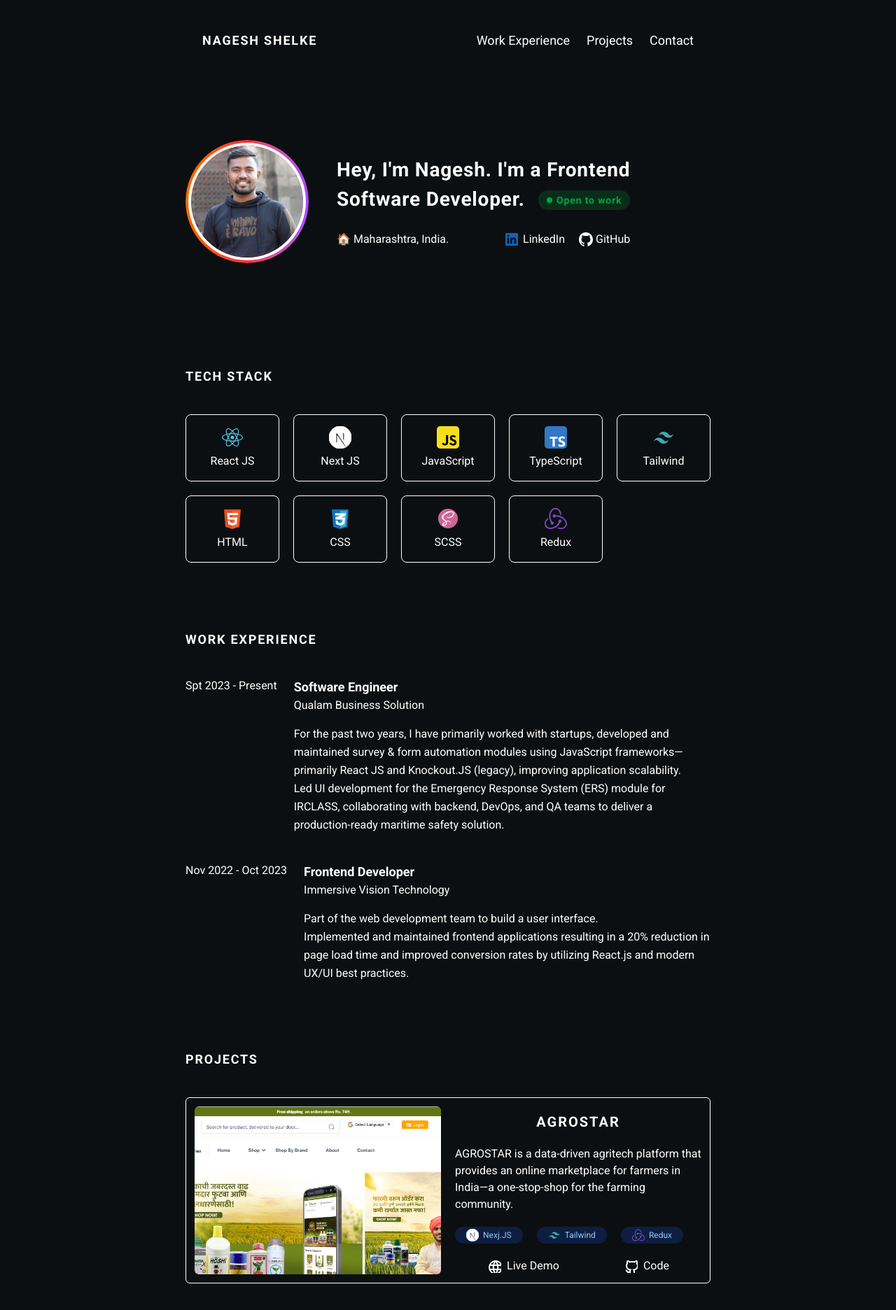
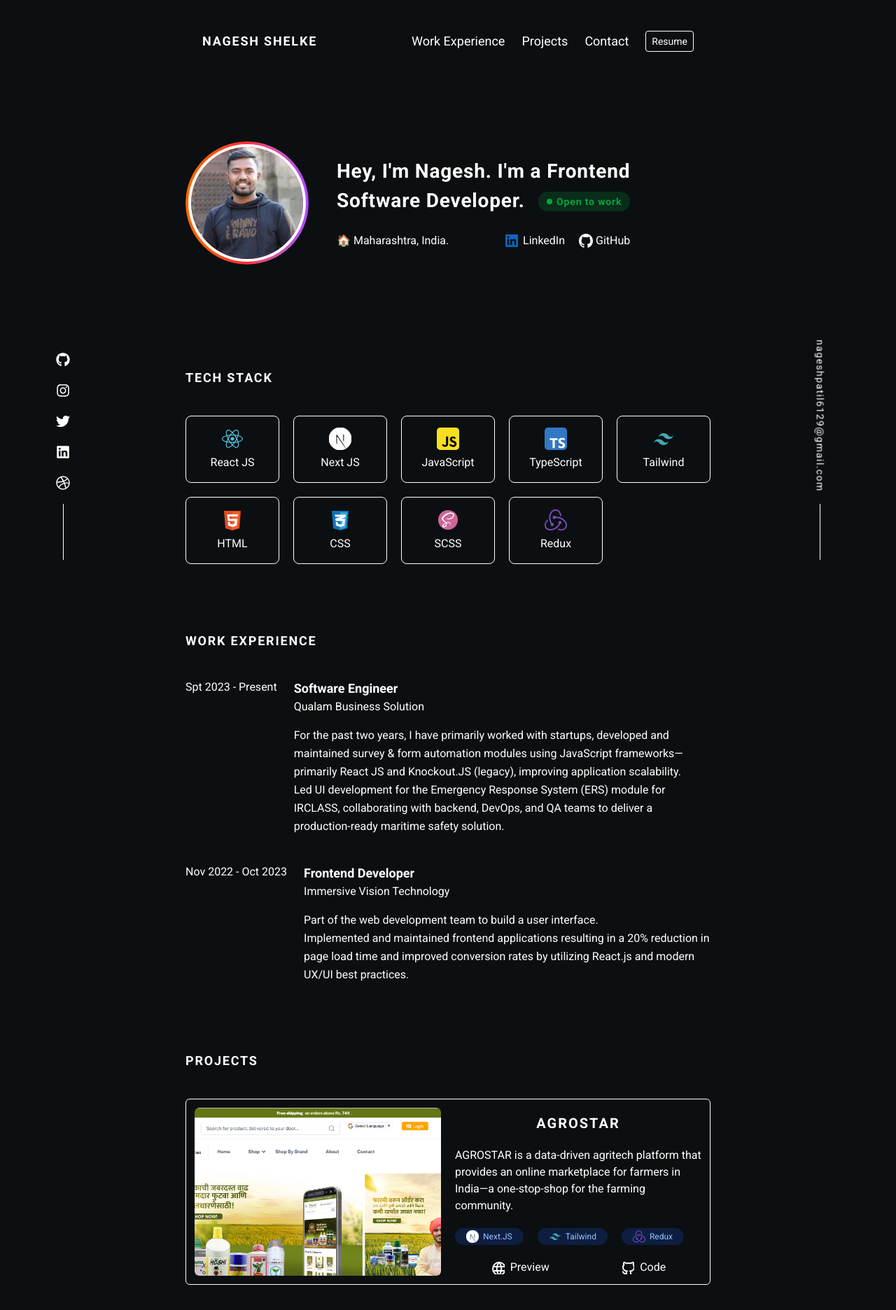
Before and after one commit to NageshShelke/my-app, a React (Vite) app: page / in a window 1280 px wide. Shown: the top 1872 px of the page at 70% size. Built offline with nearby package versions, Linux system fonts and the light colour scheme.

Commit message:
added resume button and side bar

```diff
--- a/package.json
+++ b/package.json
@@ -11,8 +11,10 @@
   },
   "dependencies": {
     "@tailwindcss/vite": "^4.1.12",
+    "framer-motion": "^12.23.25",
     "react": "^19.1.1",
     "react-dom": "^19.1.1",
+    "react-icons": "^5.5.0",
     "tailwindcss": "^4.1.12"
   },
   "devDependencies": {
--- a/src/App.jsx
+++ b/src/App.jsx
@@ -5,6 +5,7 @@
 import Experience from './Componants/Experience'
 import Projects from './Componants/Projects'
 import Contact from './Componants/Contact'
+import Sidebar from './Componants/Sidebar'
 
 const App = () => {
   return (
@@ -15,6 +16,10 @@
       <Experience />
       <Projects />
       <Contact />
+      <div className="hidden xl:block">
+        <Sidebar/>
+      </div>
+
     </div>
   )
 }
--- a/src/Componants/Experience.jsx
+++ b/src/Componants/Experience.jsx
@@ -1,12 +1,19 @@
+"use client";
+import { motion } from "framer-motion";
+
 const Experience = () => {
   return (
     <div className="flex flex-col w-full mt-24">
-      <h2
+      <motion.h2
         id="work-experience"
+        initial={{ opacity: 0, y: 20 }}
+        whileInView={{ opacity: 1, y: 0 }}
+        viewport={{ once: true, amount: 0.2 }}
+        transition={{ duration: 0.6, ease: "easeOut" }}
         className="font-bold text-lg tracking-widest text-white uppercase mb-10"
       >
         Work Experience
-      </h2>
+      </motion.h2>
 
       <div className="flex w-full gap-6 max-md:flex-col">
         <p className="text-light-gray whitespace-nowrap max-sm:hidden">
--- a/src/Componants/Header.jsx
+++ b/src/Componants/Header.jsx
@@ -1,32 +1,78 @@
+"use client";
 import React, { useState } from "react";
+import { motion, AnimatePresence } from "framer-motion";
 
 const Header = () => {
   const [open, setOpen] = useState(false);
 
   return (
-    <div className="w-full mx-auto max-w-[47.5rem] p-6">
+    <motion.div
+      initial={{ opacity: 0, y: -20 }}
+      animate={{ opacity: 1, y: 0 }}
+      transition={{ duration: 0.6, ease: "easeOut" }}
+      className="w-full mx-auto max-w-[47.5rem] p-6"
+    >
       <header className="w-full pt-5 pb-10">
         <nav className="w-full flex items-center justify-between">
-          <a
+
+          {/* Logo */}
+          <motion.a
+            href="/"
+            initial={{ x: -20, opacity: 0 }}
+            animate={{ x: 0, opacity: 1 }}
+            transition={{ duration: 0.5, delay: 0.2 }}
             className="font-bold hover:text-white uppercase text-light-gray text-lg tracking-widest"
-            href="/"
           >
             Nagesh Shelke
-          </a>
+          </motion.a>
 
-          <div className="hidden md:flex items-center gap-6 text-lg text-light-gray">
-            <a className="hover:text-white" href="/#work-experience">
-              Work Experience
-            </a>
-            <a className="hover:text-white" href="/#projects">
-              Projects
-            </a>
-            <a className="hover:text-white" href="/#contact">
-              Contact
-            </a>
-          </div>
+          {/* Desktop Menu */}
+          <motion.div
+            className="hidden md:flex items-center gap-6 text-lg text-light-gray"
+            initial="hidden"
+            animate="show"
+            variants={{
+              hidden: { opacity: 0 },
+              show: {
+                opacity: 1,
+                transition: {
+                  delayChildren: 0.3,
+                  staggerChildren: 0.15,
+                },
+              },
+            }}
+          >
+            {["Work Experience", "Projects", "Contact"].map((item, i) => (
+              <motion.a
+                key={i}
+                href={`/#${item.toLowerCase().replace(" ", "-")}`}
+                variants={{
+                  hidden: { opacity: 0, y: -8 },
+                  show: { opacity: 1, y: 0 },
+                }}
+                whileHover={{ scale: 1.05 }}
+                className="hover:text-white"
+              >
+                {item}
+              </motion.a>
+            ))}
 
-          <button
+            {/* Resume Button */}
+            <motion.a
+              href="/Nagesh_Shelke.pdf" // replace with your actual resume path
+              download
+              whileHover={{ scale: 1.05 }}
+              className="px-2 py-1 border border-light-gray text-light-gray rounded text-sm  hover:text-white hover:border-white transition-colors duration-300"
+            >
+              Resume
+            </motion.a>
+          </motion.div>
+
+          {/* Mobile Menu Button */}
+          <motion.button
+            initial={{ opacity: 0, x: 20 }}
+            animate={{ opacity: 1, x: 0 }}
+            transition={{ duration: 0.4, delay: 0.2 }}
             onClick={() => setOpen(!open)}
             className="md:hidden text-light-gray hover:text-white focus:outline-none"
           >
@@ -61,11 +107,19 @@
                 />
               </svg>
             )}
-          </button>
+          </motion.button>
         </nav>
 
+        {/* Mobile Dropdown Menu */}
+        <AnimatePresence>
           {open && (
-          <div className="mt-4 md:hidden flex flex-col gap-4 text-light-gray text-lg">
+            <motion.div
+              initial={{ opacity: 0, height: 0, y: -10 }}
+              animate={{ opacity: 1, height: "auto", y: 0 }}
+              exit={{ opacity: 0, height: 0, y: -10 }}
+              transition={{ duration: 0.25 }}
+              className="mt-4 md:hidden flex flex-col gap-4 text-light-gray text-lg overflow-hidden"
+            >
               <a className="hover:text-white" href="/#work-experience">
                 Work Experience
               </a>
@@ -75,10 +129,18 @@
               <a className="hover:text-white" href="/#contact">
                 Contact
               </a>
-          </div>
+              <a
+                href="/Nagesh_Shelke.pdf" // replace with your actual resume path
+                download
+                className="hover:text-white"
+              >
+                Resume
+              </a>
+            </motion.div>
           )}
+        </AnimatePresence>
       </header>
-    </div>
+    </motion.div>
   );
 };
 
--- a/src/Componants/Projects.jsx
+++ b/src/Componants/Projects.jsx
@@ -10,8 +10,12 @@
 
       {/* Project 1 */}
       <div className="flex w-full h-auto p-3 rounded-md gap-5 mb-10 max-md:flex-col border border-light-gray/30">
-        <div className="w-1/2 max-md:w-full rounded-md">
-          <img src="./agrostar.png" alt="ProjectImage" className="rounded-md w-full h-full object-cover" />
+        <div className="w-1/2 max-md:w-full rounded-md overflow-hidden">
+          <img
+            src="./agrostar.png"
+            alt="ProjectImage"
+            className="rounded-md w-full h-full object-cover transition-transform duration-300 ease-in-out hover:scale-105"
+          />
         </div>
 
         <div className="w-1/2 max-md:w-full">
@@ -27,7 +31,7 @@
           <div className="flex flex-wrap mt-5 gap-5">
             <div className="flex h-6 items-center gap-1.5 px-4 rounded-full bg-blue-600/20 text-blue-300">
               <img width="18" src="/next-icon.svg" />
-              <p className="text-xs whitespace-nowrap">Nexj.JS</p>
+              <p className="text-xs whitespace-nowrap">Next.JS</p>
             </div>
 
             <div className="flex h-6 items-center gap-1.5 px-4 rounded-full bg-blue-600/20 text-blue-300">
@@ -39,8 +43,6 @@
               <img width="18" src="/redux-icon.svg" />
               <p className="text-xs whitespace-nowrap">Redux</p>
             </div>
-
-
           </div>
 
           <div className="flex flex-wrap mt-5 w-full justify-around text-light-gray">
@@ -52,7 +54,7 @@
                 <path d="M11.5 3a17 17 0 0 0 0 18"></path>
                 <path d="M12.5 3a17 17 0 0 1 0 18"></path>
               </svg>
-              <p>Live Demo</p>
+              <p>Preview</p>
             </a>
 
             <a href="" className="flex items-center gap-2">
@@ -67,6 +69,7 @@
 
       {/* Project 2 */}
       <div className="flex w-full h-auto p-5 rounded-md gap-5 shadow-xl max-md:flex-col border border-light-gray/30">
+
         <div className="w-1/2 max-md:w-full">
           <p className="font-semibold text-white text-xl tracking-widest mt-2 text-center">
             Dr. Samuals Clinic
@@ -103,7 +106,7 @@
                 <path d="M11.5 3a17 17 0 0 0 0 18"></path>
                 <path d="M12.5 3a17 17 0 0 1 0 18"></path>
               </svg>
-              <p>Live Demo</p>
+              <p>Preview</p>
             </a>
 
             <a href="" className="flex items-center gap-2">
@@ -114,9 +117,12 @@
             </a>
           </div>
         </div>
-
-        <div className="w-1/2 max-md:w-full rounded-md">
-          <img src="./Clinic.png" alt="ProjectImage" className="rounded-md w-full h-full object-cover" />
+        <div className="w-1/2 max-md:w-full rounded-md overflow-hidden">
+          <img
+            src="./Clinic.png"
+            alt="ProjectImage"
+            className="rounded-md w-full h-full object-cover transition-transform duration-300 ease-in-out hover:scale-105"
+          />
         </div>
       </div>
     </div>
--- /dev/null
+++ b/src/Componants/Sidebar.jsx
@@ -0,0 +1,48 @@
+import React from "react";
+import { FaGithub, FaInstagram, FaTwitter, FaLinkedin, FaDribbble } from "react-icons/fa6";
+
+const Sidebar = () => {
+    const icons = [
+        { icon: <FaGithub />, link: "https://github.com/NageshShelke" },
+        { icon: <FaInstagram />, link: "https://www.instagram.com/ll__nspatil1508__ll/" },
+        { icon: <FaTwitter />, link: "https://x.com/NageshShelkePa1" },
+        { icon: <FaLinkedin />, link: "www.linkedin.com/in/nagesh-shelke-b39725181" },
+        { icon: <FaDribbble />, link: "" },
+    ];
+
+    return (
+        <>
+
+            <div className="fixed md:left-20 bottom-0 flex flex-col items-center gap-5">
+                <div className="flex flex-col gap-6">
+                    {icons.map((item, index) => (
+                        <a
+                            key={index}
+                            href={item.link}
+                            target="_blank"
+                            rel="noopener noreferrer"
+                            className="text-white text-xl transform transition-transform duration-300 hover:scale-125 hover:text-blue-500"
+                        >
+                            {item.icon}
+                        </a>
+                    ))}
+                </div>
+                <div className="w-px h-20 bg-white mx-auto"></div> {/* Vertical line below icons */}
+
+            </div>
+
+            {/* Right Email */}
+            <div className="fixed right-0 bottom-0 flex flex-col items-center gap-5">
+                <a
+                    href="mailto:nageshpatil6129@gmail.com"
+                    className="text-white text-sm tracking-widest rotate-90 mb-4 hover:text-blue-500 transition-colors duration-300"
+                >
+                    nageshpatil6129@gmail.com
+                </a>
+                <div className="w-px h-20 bg-white mt-20 mx-auto"></div> {/* Vertical line above email */}
+            </div>
+        </>
+    );
+};
+
+export default Sidebar;
--- a/src/Componants/Teckstack.jsx
+++ b/src/Componants/Teckstack.jsx
@@ -11,17 +11,20 @@
         {Skillset.map((skill, index) => (
           <div
             key={index}
-            className="border-light-gray/50 hover:bg-light-gray/10 gap-1.5 h-24 text-light-gray border rounded-lg p-3 flex flex-col items-center justify-center hover:text-white transition-all ease-in-out group"
+            className="border-light-gray/50 gap-1.5 h-24 text-light-gray border rounded-lg p-3 flex flex-col items-center justify-center
+              hover:bg-light-gray/10 hover:text-white
+              transition-all duration-300 ease-in-out transform hover:-translate-y-2 hover:scale-105
+              group"
           >
             <img
               alt={skill.label}
               loading="lazy"
               width="32"
               height="32"
-              className="transition-transform duration-300 group-hover:-translate-y-1"
+              className="transition-transform duration-300 group-hover:-translate-y-1 group-hover:scale-110"
               src={skill.img}
             />
-            <p>{skill.lable}</p>
+            <p className="transition-colors duration-300 group-hover:text-white">{skill.lable}</p>
           </div>
         ))}
       </div>
```
Also changed, not shown: 2 other files (tests, documents, lock files or other folders). Lines whose indentation alone changed are shown as unchanged.
